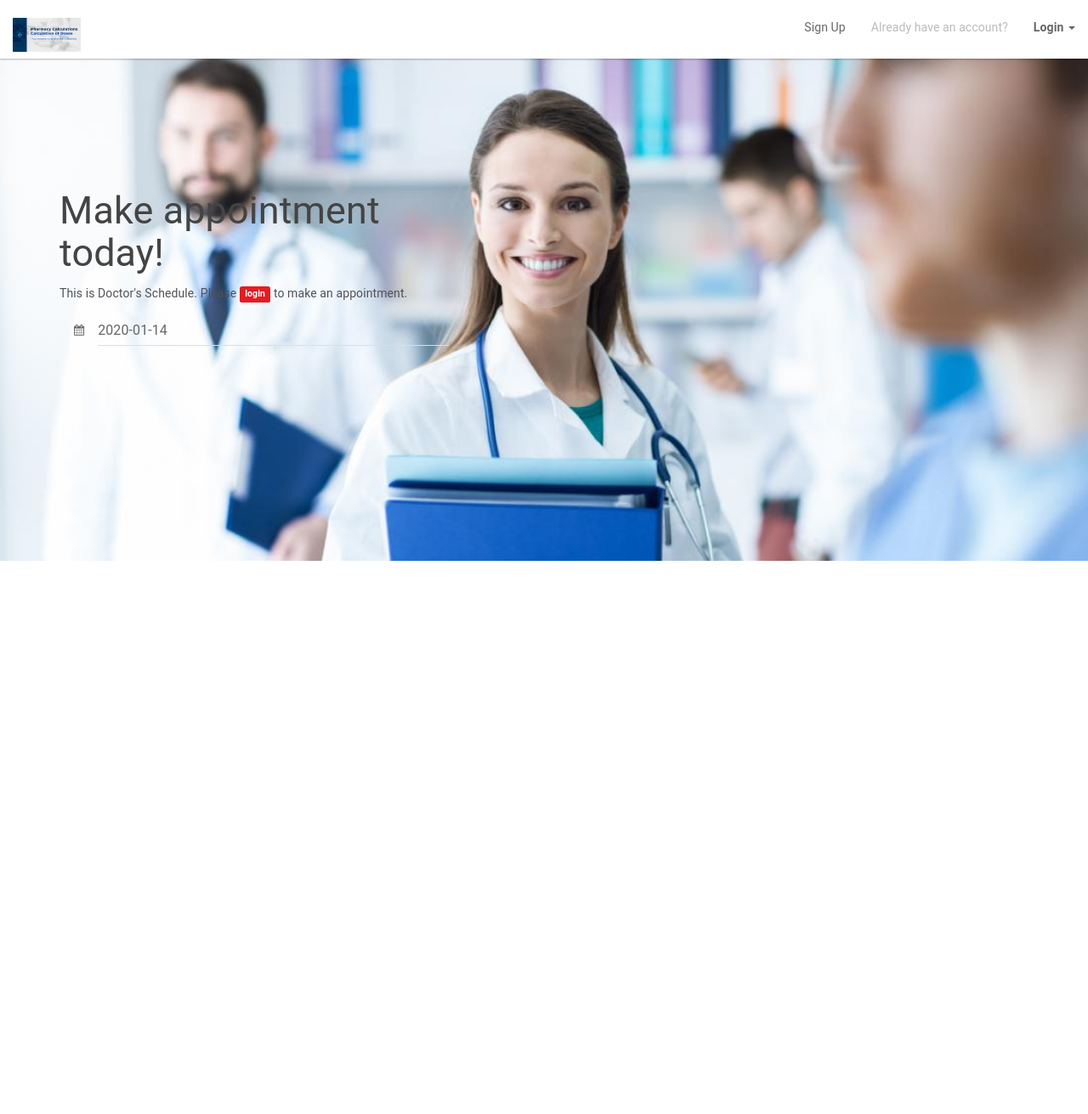
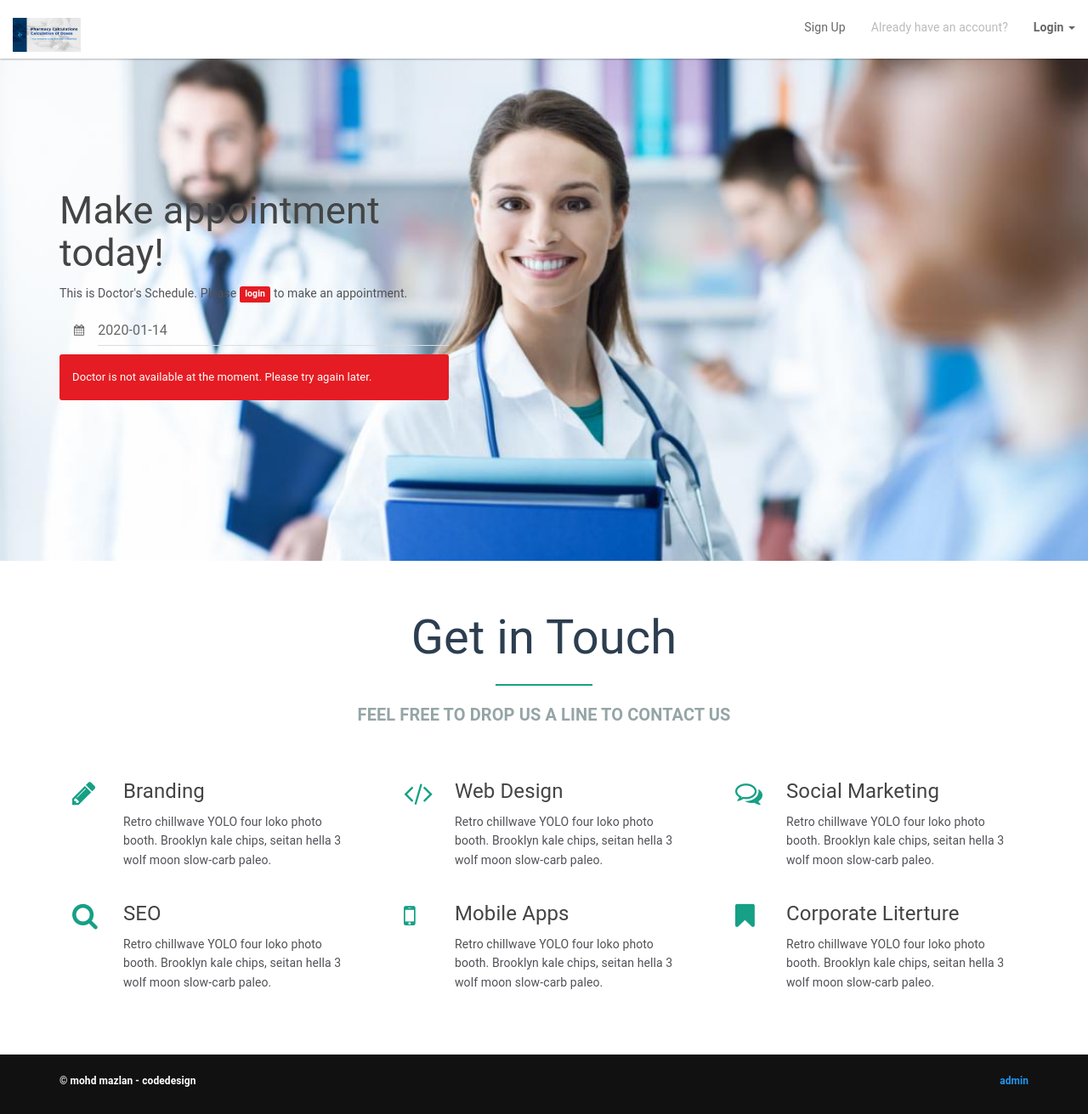
Before and after one commit to cybergodboo18/testRopo, a PHP site: page / in a window 1280 px wide. Shown: the whole page at 85% size. Before the commit the page ends 660 px from the top, so only its background shows below. Run offline with PHP 8.4, Linux system fonts and the light colour scheme; data comes from the database, SQL or seed files in the repository.

Commit message:
updated files

```diff
--- a/db_healthcare.sql
+++ b/db_healthcare.sql
@@ -65,7 +65,7 @@ CREATE TABLE IF NOT EXISTS `doctor` (
 --
 
 INSERT INTO `doctor` (`icDoctor`, `password`, `doctorId`, `doctorFirstName`, `doctorLastName`, `doctorAddress`, `doctorPhone`, `doctorEmail`, `doctorDOB`) VALUES
-(123456789, '123', 123, 'Mohd', 'Mazlan', 'kuala lumpur', '0173567758', 'lan.psis@gmail.com', '1990-04-10');
+(768956900, '0768956900@Sl', 0768956900@Sl, 'paucho', 'smith', 'david mabuza', '0173567758', 'company11@gmail.com', '1990-04-10');
 
 -- --------------------------------------------------------
 
--- a/index.php
+++ b/index.php
@@ -384,6 +384,85 @@ alert('User already registered. Please try again');
 
         <!-- third section end -->
         <!-- forth sections start -->
+        <section id="content-1-9" class="content-1-9 content-block">
+            <div class="container">
+                <div class="underlined-title">
+                    <h1>Get in Touch</h1>
+                    <hr>
+                    <h2>Feel free to drop us a line to contact us</h2>
+                </div>
+                <div class="row">
+                    <div class="col-md-4 col-sm-12 col-xs-12 pad25">
+                        <div class="col-xs-2">
+                            <span class="fa fa-pencil"></span>
+                        </div>
+                        <div class="col-xs-10">
+                            <h4>Branding</h4>
+                            <p>Retro chillwave YOLO four loko photo booth. Brooklyn kale chips, seitan hella 3 wolf moon slow-carb paleo.</p>
+                        </div>
+                    </div>
+                    <div class="col-md-4 col-sm-12 col-xs-12 pad25">
+                        <div class="col-xs-2">
+                            <span class="fa fa-code"></span>
+                        </div>
+                        <div class="col-xs-10">
+                            <h4>Web Design</h4>
+                            <p>Retro chillwave YOLO four loko photo booth. Brooklyn kale chips, seitan hella 3 wolf moon slow-carb paleo.</p>
+                        </div>
+                    </div>
+                    <div class="col-md-4 col-sm-12 col-xs-12 pad25">
+                        <div class="col-xs-2">
+                            <span class="fa fa-comments-o"></span>
+                        </div>
+                        <div class="col-xs-10">
+                            <h4>Social Marketing</h4>
+                            <p>Retro chillwave YOLO four loko photo booth. Brooklyn kale chips, seitan hella 3 wolf moon slow-carb paleo.</p>
+                        </div>
+                    </div>
+                    <div class="col-md-4 col-sm-12 col-xs-12 pad25">
+                        <div class="col-xs-2">
+                            <span class="fa fa-search"></span>
+                        </div>
+                        <div class="col-xs-10">
+                            <h4>SEO</h4>
+                            <p>Retro chillwave YOLO four loko photo booth. Brooklyn kale chips, seitan hella 3 wolf moon slow-carb paleo.</p>
+                        </div>
+                    </div>
+                    <div class="col-md-4 col-sm-12 col-xs-12 pad25">
+                        <div class="col-xs-2">
+                            <span class="fa fa-mobile"></span>
+                        </div>
+                        <div class="col-xs-10">
+                            <h4>Mobile Apps</h4>
+                            <p>Retro chillwave YOLO four loko photo booth. Brooklyn kale chips, seitan hella 3 wolf moon slow-carb paleo.</p>
+                        </div>
+                    </div>
+                    <div class="col-md-4 col-sm-12 col-xs-12 pad25">
+                        <div class="col-xs-2">
+                            <span class="fa fa-bookmark"></span>
+                        </div>
+                        <div class="col-xs-10">
+                            <h4>Corporate Literture</h4>
+                            <p>Retro chillwave YOLO four loko photo booth. Brooklyn kale chips, seitan hella 3 wolf moon slow-carb paleo.</p>
+                        </div>
+                    </div>
+                </div>
+                <!-- /.row -->
+            </div>
+            <!-- /.container -->
+        </section>
+        <!-- forth section end -->
+        <!-- footer start -->
+        <div class="copyright-bar bg-black">
+            <div class="container">
+                <p class="pull-left small">© mohd mazlan - codedesign</p>
+                <p class="pull-right small"><a href="adminlogin.php">admin</a></p>
+            </div>
+        </div>
+        <!-- footer end -->
+    </div>
+    <!-- jQuery (necessary for Bootstrap's JavaScript plugins) -->
+    <script src="assets/js/jquery.js"></script>
     <script src="assets/js/date/bootstrap-datepicker.js"></script>
     <script src="assets/js/moment.js"></script>
     <script src="assets/js/transition.js"></script>
```
